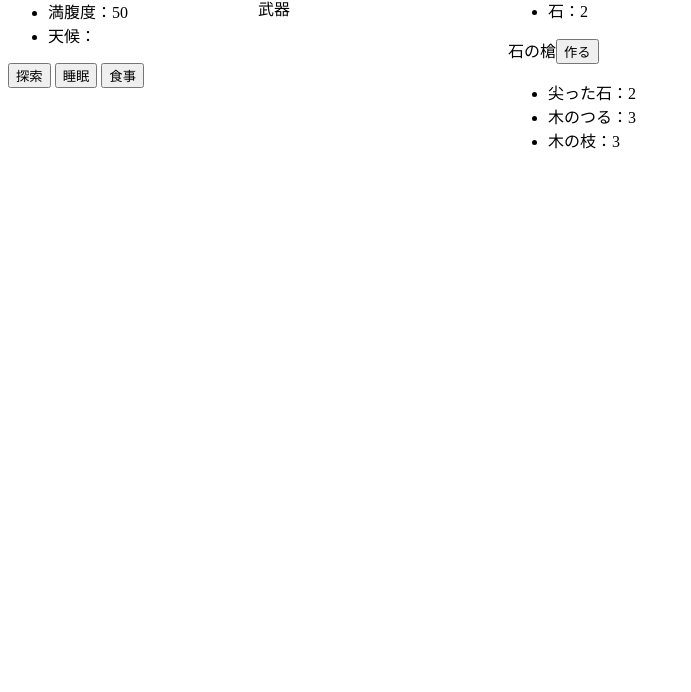
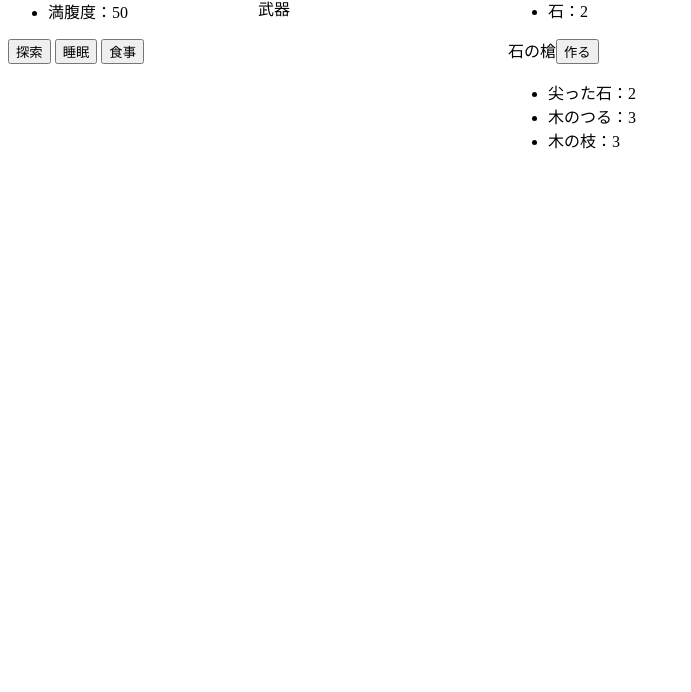
Before and after one commit to mugcap/testgame1, a plain HTML site: page index.html in a window 1280 px wide. Shown: the part 108-800 px from the top of the page, without its empty margins (0-691 px from the left). Drawn offline with Linux system fonts and the light colour scheme.

Commit message:
Update index.html

```diff
--- a/index.html
+++ b/index.html
@@ -29,9 +29,6 @@
             </li>
             <li>
                 <span>満腹度：</span><span id="fp"></span>
-            </li>
-            <li>
-                <span>天候：</span><span id="weather"></span>
             </li>
         </ul>
         <p class='koudo ob'>
```
